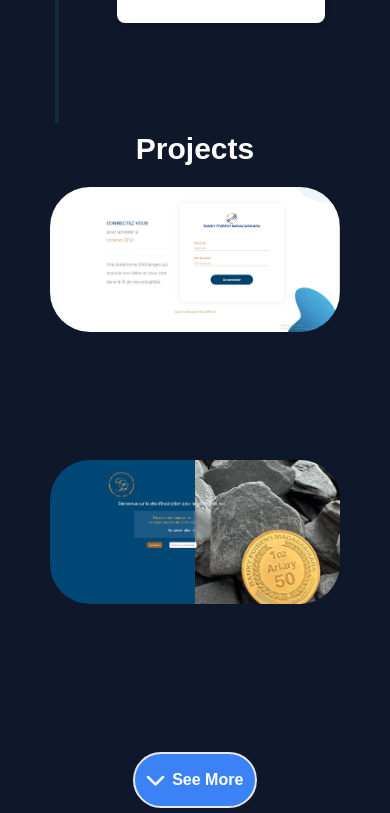
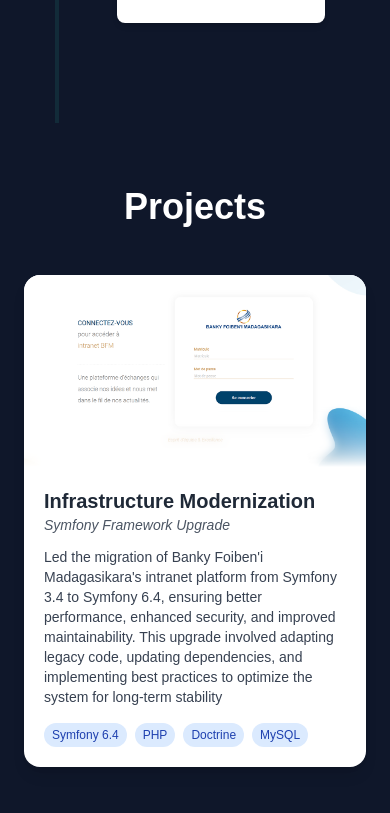
Before and after one commit to Mukkun007/PORTFOLIO-LOVA, a Next.js app: page / in a window 390 px wide. Shown: the part 3940-4753 px from the top of the page. Built offline with nearby package versions, Linux system fonts and the light colour scheme.

Commit message:
nouvelle interface de projets

```diff
--- a/next.config.ts
+++ b/next.config.ts
@@ -1,7 +1,7 @@
 /** @type {import('next').NextConfig} */
 const nextConfig = {
   experimental: {
-    serverActions: true,
+    serverActions: {},
   },
 };
 
--- a/public/locales/en.json
+++ b/public/locales/en.json
@@ -71,7 +71,9 @@
     "desc2": "Developed a cross-platform mobile app for e-commerce, enhancing the shopping experience with a user-friendly interface and optimized performance for both Android and iOS devices",
     "title3": "Visioconférence",
     "project3": "Visioconférence",
-    "desc3": "A modern video conferencing app with video calls 📹, screen sharing 🖥️, and real-time chat 💬 for seamless and interactive collaboration."
+    "desc3": "A modern video conferencing app with video calls 📹, screen sharing 🖥️, and real-time chat 💬 for seamless and interactive collaboration.",
+    "seemore": "Show More",
+    "seeless": "Show Less"
   },
   "contacts": {
     "title": "Contact Me",
--- a/public/locales/fr.json
+++ b/public/locales/fr.json
@@ -71,7 +71,9 @@
     "desc2": "Développement d'une application mobile multiplateforme pour le commerce électronique, améliorant l'expérience d'achat grâce à une interface conviviale et à des performances optimisées pour les appareils Android et iOS.",
     "title3": "Visioconférence",
     "project3": "Visioconférence",
-    "desc3": "Une application de visioconférence moderne offrant appel vidéo 📹, partage d’écran 🖥️ et chat en temps réel 💬 pour une collaboration fluide et interactive."
+    "desc3": "Une application de visioconférence moderne offrant appel vidéo 📹, partage d’écran 🖥️ et chat en temps réel 💬 pour une collaboration fluide et interactive.",
+    "seemore": "Voir plus",
+    "seeless": "Voir moins"
   },
   "contacts": {
     "title": "Contacter Moi",
--- a/src/components/Projects.tsx
+++ b/src/components/Projects.tsx
@@ -1,10 +1,35 @@
 "use client";
 
 import { useTranslations } from "next-intl";
-import { useState } from "react";
+import { useState, useEffect } from "react";
+
+const useBreakpoint = () => {
+  const [breakpoint, setBreakpoint] = useState<"mobile" | "lg" | "desktop">(
+    "desktop"
+  );
+
+  const updateBreakpoint = () => {
+    if (window.innerWidth < 1024) {
+      setBreakpoint("mobile");
+    } else if (window.innerWidth < 1280) {
+      setBreakpoint("lg");
+    } else {
+      setBreakpoint("desktop");
+    }
+  };
+
+  useEffect(() => {
+    updateBreakpoint();
+    window.addEventListener("resize", updateBreakpoint);
+    return () => window.removeEventListener("resize", updateBreakpoint);
+  }, []);
+
+  return breakpoint;
+};
 
 const Projects = () => {
   const t = useTranslations();
+  const breakpoint = useBreakpoint();
 
   const projects = [
     {
@@ -14,6 +39,7 @@ const Projects = () => {
       projectName: t("project.project1"),
       description: t("project.desc1"),
       tech: ["Symfony 6.4", "PHP", "Doctrine", "MySQL"],
+      links: { github: "", website: "" },
     },
     {
       image: "/images/DOR.png",
@@ -22,6 +48,7 @@ const Projects = () => {
       projectName: t("project.project2"),
       description: t("project.desc2"),
       tech: ["Symfony 6.4", "PHP", "Doctrine", "MySQL"],
+      links: { github: "", website: "" },
     },
     {
       image: "/images/visio.png",
@@ -30,71 +57,96 @@ const Projects = () => {
       projectName: t("project.project3"),
       description: t("project.desc3"),
       tech: ["ExpressJs", "Node.js", "Webrtc"],
+      links: { github: "", website: "" },
     },
   ];
 
+  // Définir les limites d'affichage selon la taille de l’écran
+  const displayLimit = {
+    mobile: 2,
+    lg: 6,
+    desktop: 6,
+  };
+
+  const limit = displayLimit[breakpoint];
   const [showAll, setShowAll] = useState(false);
-  const displayedProjects = showAll ? projects : projects.slice(0, 2);
+  const displayedProjects = showAll ? projects : projects.slice(0, limit);
+
+  const shouldShowButton = projects.length > limit;
 
   return (
-    <div className="project bg-[#0f172a] mt-2 lg:mt-[4rem]">
-      <h1 className="font-bold text-center text-3xl sm:text-[40px] md:text-[35px] lg:text-[40px] xl:text-3xl 2xl:text-[40px] text-white ml-[40px] mr-[40px]">
+    <div className="bg-[#0f172a] py-16 px-6">
+      <h1 className="text-white text-4xl font-bold text-center mb-12">
         {t("project.notable")}
       </h1>
 
-      <div className="flex flex-wrap justify-center xl:justify-normal w-full px-[50px] mt-[20px] gap-[8rem]">
+      <div className="grid grid-cols-1 sm:grid-cols-2 lg:grid-cols-3 gap-12">
         {displayedProjects.map((project, index) => (
           <div
             key={index}
-            className="group flex justify-center items-center w-full rounded-[2.5rem] overflow-hidden"
+            className="bg-white rounded-2xl shadow-lg overflow-hidden transition-transform transform hover:scale-105"
           >
-            <div className="relative">
-              {/* Image */}
+            <div className="relative h-48 overflow-hidden">
               <img
                 src={project.image}
                 alt={project.projectName}
-                className="w-auto max-w-full h-auto max-h-[500px] object-contain"
+                className="object-cover w-full h-full"
               />
 
-              {/* Établissement en haut à droite (caché par défaut) */}
-              <div
-                className="absolute top-2 right-4 bg-transparent text-black font-bold text-sm px-3 py-1 rounded
-              opacity-0 translate-y-2 transition-all duration-500 ease-in-out group-hover:opacity-100 group-hover:translate-y-0"
-              >
-                {project.establishment}
+              {/* Masque flouté en bas */}
+              <div className="absolute inset-x-0 bottom-0 h-16 bg-white backdrop-blur-sm [mask-image:linear-gradient(to_top,white,transparent)]" />
+            </div>
+            <div className="p-5 flex flex-col justify-between h-[300px]">
+              <div>
+                <h2 className="text-xl font-bold text-gray-800">
+                  {project.title}
+                </h2>
+                <p className="text-sm text-gray-600 italic">
+                  {project.projectName}
+                </p>
+                <p className="mt-3 text-sm text-gray-700">
+                  {project.description}
+                </p>
               </div>
-
-              {/* Informations en bas (cachées par défaut et animées au hover) */}
-              <div
-                className="absolute bottom-0 left-0 right-0 w-full h-[9.5rem] text-black p-4 backdrop-blur-lg rounded-bl-[2rem] rounded-br-[2rem]
-              bg-gradient-to-t from-black/55 to-transparent opacity-0 translate-y-4 transition-all duration-500 ease-in-out
-              group-hover:opacity-100 group-hover:translate-y-0"
-              >
-                <h2 className="text-lg font-bold">{project.title}</h2>
-                <p className="text-md italic">{project.projectName}</p>
-                <p className="text-sm hidden lg:block">{project.description}</p>
+              <div className="mt-4">
+                <div className="flex flex-wrap gap-2">
+                  {project.tech.map((tech, i) => (
+                    <span
+                      key={i}
+                      className="text-xs bg-blue-100 text-blue-800 px-2 py-1 rounded-full"
+                    >
+                      {tech}
+                    </span>
+                  ))}
+                </div>
+                <div className="flex mt-4 space-x-4 text-gray-500">
+                  {project.links.website && (
+                    <a href={project.links.website} target="_blank">
+                      🌐
+                    </a>
+                  )}
+                  {project.links.github && (
+                    <a href={project.links.github} target="_blank">
+                      <i className="fab fa-github"></i>
+                    </a>
+                  )}
+                </div>
               </div>
             </div>
           </div>
         ))}
-        {projects.length > 2 && (
+      </div>
+
+      {shouldShowButton && (
+        <div className="flex justify-center mt-10">
           <button
-            className="mt-5 border-2 p-3 rounded-full bg-blue-500 text-white hover:bg-blue-700 flex items-center justify-center transition-all"
             onClick={() => setShowAll(!showAll)}
+            className="bg-blue-500 hover:bg-blue-600 text-white px-6 py-2 rounded-full text-lg font-semibold transition"
           >
-            <span className="mr-2 text-xl">
-              {showAll ? (
-                <i className="fas fa-chevron-up"></i>
-              ) : (
-                <i className="fas fa-chevron-down"></i>
-              )}
-            </span>
-            <span className="font-semibold">
-              {showAll ? "Show Less" : "See More"}
-            </span>
+            {showAll ? t("project.seeless") : t("project.seemore")}
           </button>
-        )}
-      </div>
+        </div>
+      )}
     </div>
   );
 };
```
Also changed, not shown: 1 other file (tests, documents, lock files or other folders).
